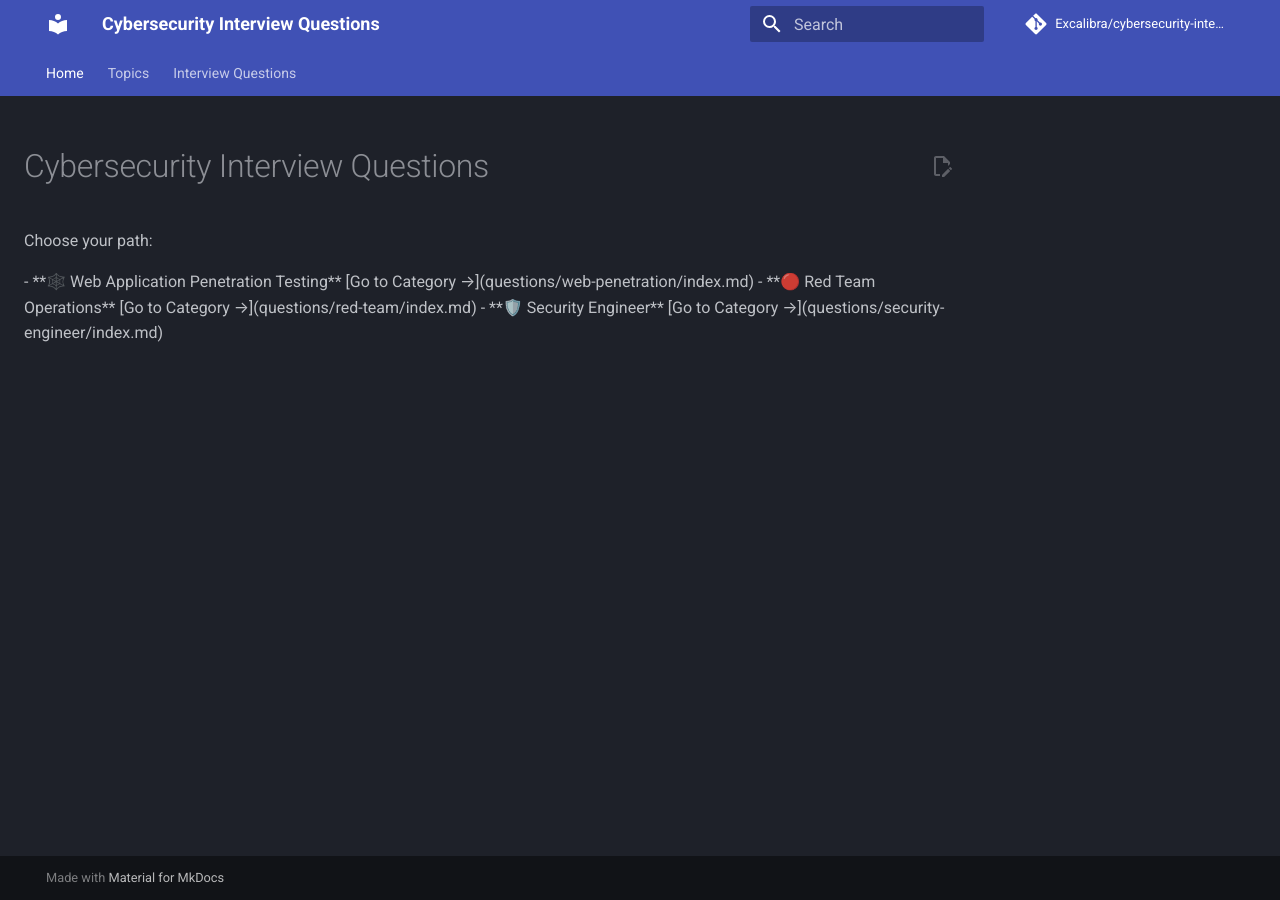
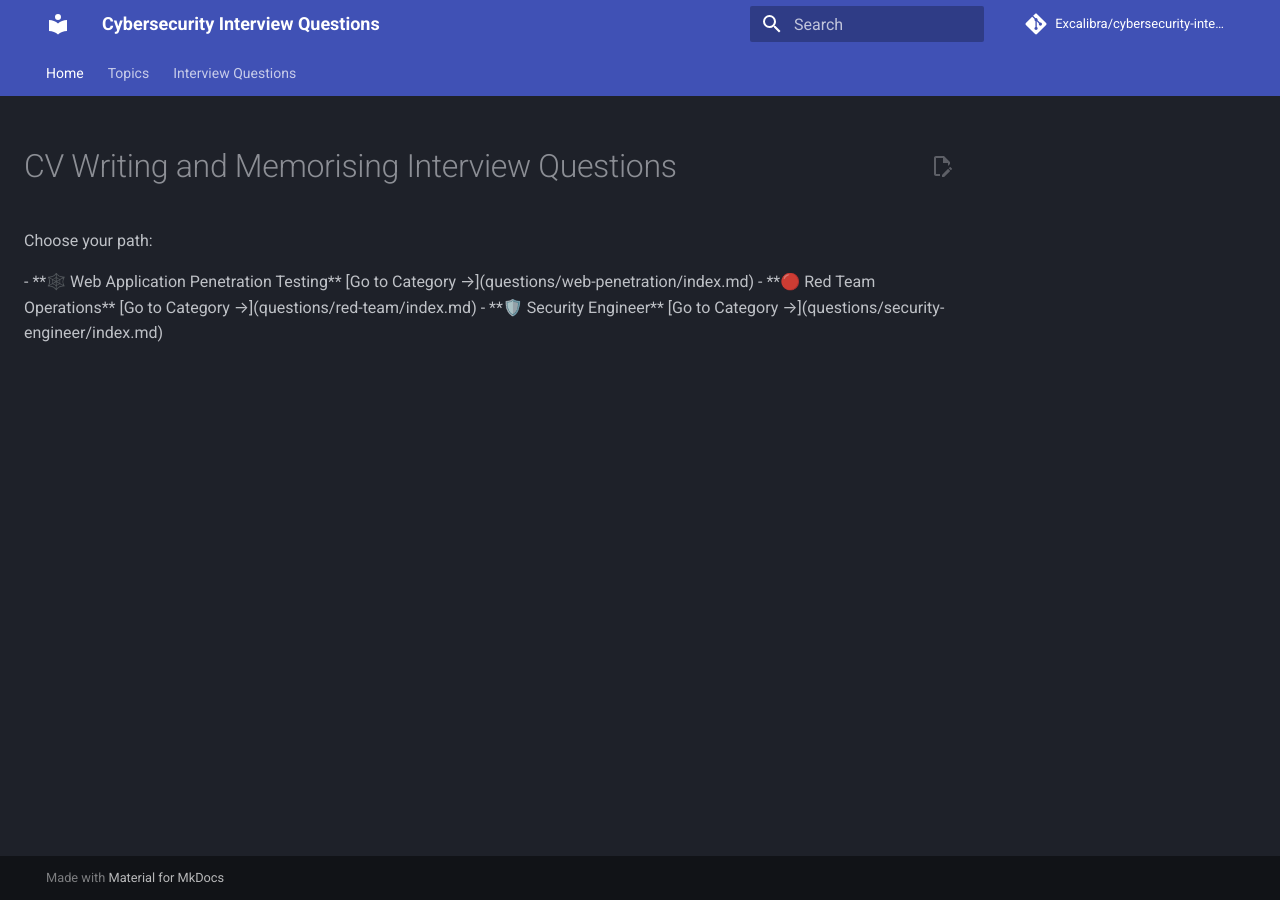
Before and after one commit to Excalibra/cybersecurity-interview-questions, an MkDocs documentation site: the page built from docs/index.md, in a window 1280 px wide. Built offline with MkDocs 1.6.1 and Material for MkDocs 9.7.7, drawn with Linux system fonts in a browser that asks for light colours; comment, search, counter and statistics services are not loaded.

Commit message:
Update index.md

```diff
--- a/docs/index.md
+++ b/docs/index.md
@@ -1,4 +1,4 @@
-# Cybersecurity Interview Questions
+# CV Writing and Memorising Interview Questions
 
 Choose your path:
 
```
